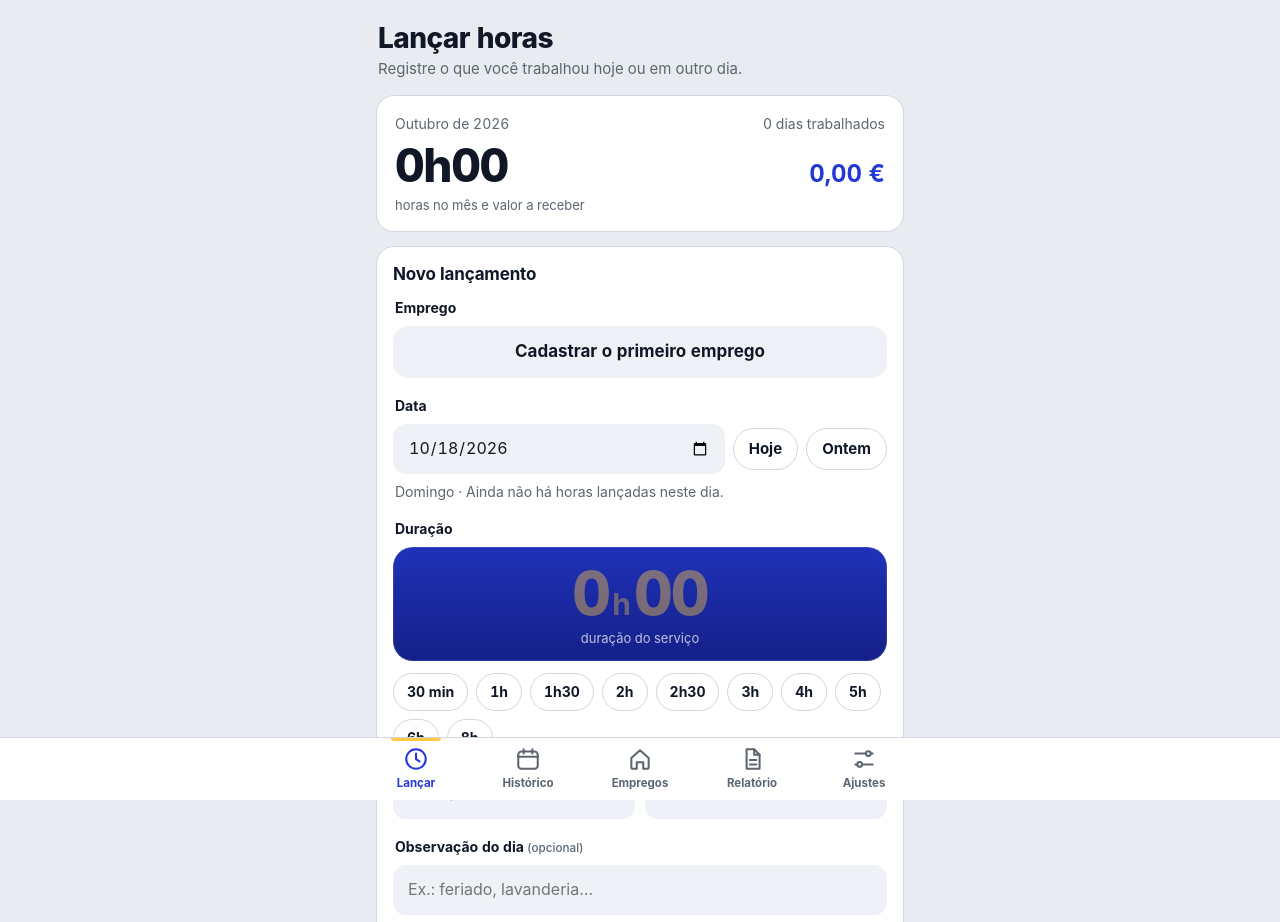
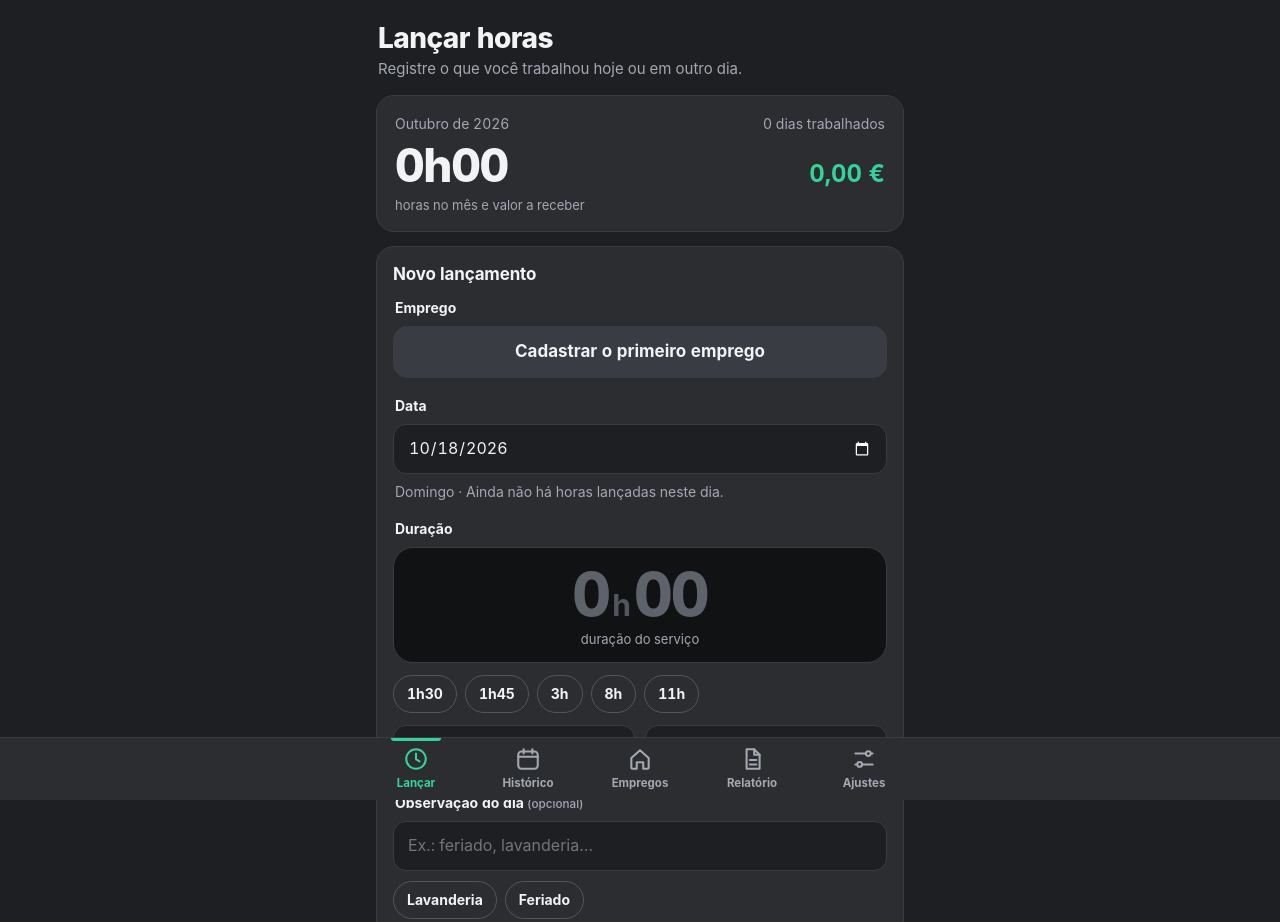
Before and after one commit to AnaKarolinaSR94/Assistente-de-Horas, a plain HTML site: page index.html in a window 1280 px wide. Shown: the top 922 px of the page. Drawn offline with Linux system fonts and the light colour scheme.

Commit message:
Atualização V0.1

```diff
--- a/app.js
+++ b/app.js
@@ -3,7 +3,7 @@
   'use strict';
 
   var L = window.Logic;
-  var APP_VERSION = '1.0.0';
+  var APP_VERSION = '1.1.0';
   var KEY = 'bancoDeHoras.v1';
   var KEY_LAST_JOB = 'bancoDeHoras.lastJob';
   var KEY_IOS_HINT = 'bancoDeHoras.iosHintDismissed';
@@ -187,7 +187,7 @@
     if (!hh) return mm + ' min';
     return mm ? hh + 'h' + mm : hh + 'h';
   }
-  var QUICK = [30, 60, 90, 120, 150, 180, 240, 300, 360, 480];
+  var QUICK = [90, 105, 180, 480, 660]; // 1h30, 1h45, 3h, 8h, 11h
 
   function durationPicker(initial, onChange) {
     var minutes = 0;
@@ -333,8 +333,6 @@
       if (!L.isValidISO(home.date.value)) { home.date.value = ui.date; return; }
       ui.date = home.date.value; ui.dateTouched = true; home.syncDay();
     });
-    function setDate(iso) { ui.date = iso; ui.dateTouched = true; home.date.value = iso; home.syncDay(); }
-    home.setDate = setDate;
     home.dur = durationPicker(0);
     home.note = noteField();
     home.noteOnly = h('button', { class: 'btn btn-secondary', type: 'button', disabled: true, onclick: saveNoteOnly }, 'Salvar só a observação');
@@ -347,11 +345,7 @@
     root.appendChild(h('section', { class: 'card' },
       h('h2', null, 'Novo lançamento'),
       field('Emprego', '', home.jobPicker.el),
-      field('Data', '', h('div', { class: 'date-row' },
-        home.date,
-        h('button', { class: 'chip', type: 'button', onclick: function () { setDate(L.todayISO()); } }, 'Hoje'),
-        h('button', { class: 'chip', type: 'button', onclick: function () { setDate(L.addDays(L.todayISO(), -1)); } }, 'Ontem')),
-        home.dayHint),
+      field('Data', '', home.date, home.dayHint),
       field('Duração', '', home.dur.el),
       field('Observação do dia', '(opcional)', home.note.el),
       h('div', { class: 'btn-row' }, home.saveBtn, home.noteOnly)));
@@ -855,7 +849,7 @@
     root.appendChild(h('section', { class: 'card' },
       h('h2', null, 'Observações prontas'),
       sett.tplChips,
-      h('div', { class: 'date-row', style: 'margin-top:12px; grid-template-columns: 1fr auto' },
+      h('div', { style: 'margin-top:12px; display:grid; grid-template-columns:minmax(0,1fr) auto; gap:8px; align-items:center' },
         sett.tplInput,
         h('button', { class: 'chip', type: 'button', onclick: addTpl }, 'Adicionar'))));
     root.appendChild(h('section', { class: 'card' },
--- a/report.js
+++ b/report.js
@@ -8,9 +8,11 @@
 
   var INK = [16, 24, 40];
   var MUTED = [91, 102, 114];
-  var BRAND = [36, 56, 214];
+  var BRAND = [43, 45, 49];      // cabeçalho cinza-escuro
+  var ACCENT = [16, 163, 111];   // menta mais escura, legível no papel
   var LINE = [208, 214, 224];
-  var ZEBRA = [243, 245, 250];
+  var ZEBRA = [243, 246, 245];
+  var SOFT = [225, 244, 236];    // fundo claro de totais
 
   // As fontes padrão do PDF só cobrem Latin-1 + alguns símbolos. O resto é simplificado
   // (ex.: "ł" vira "l") para nunca sair texto quebrado no relatório.
@@ -47,7 +49,7 @@
       doc.text('Nome: ' + pdfSafe(opts.name), M, y); y += 5.5;
     }
     doc.text('Período: de ' + Logic.formatDateBR(report.start) + ' a ' + Logic.formatDateBR(report.end), M, y);
-    doc.setDrawColor(BRAND[0], BRAND[1], BRAND[2]); doc.setLineWidth(0.8);
+    doc.setDrawColor(ACCENT[0], ACCENT[1], ACCENT[2]); doc.setLineWidth(0.8);
     doc.line(M, y + 4, pageW - M, y + 4);
 
     // Tabela principal: uma linha por dia e serviço
@@ -82,7 +84,7 @@
       showFoot: 'lastPage',
       styles: { font: 'helvetica', fontSize: 9.5, cellPadding: { top: 2.4, bottom: 2.4, left: 2.6, right: 2.6 }, textColor: INK, lineColor: LINE, lineWidth: 0.1, valign: 'middle' },
       headStyles: { fillColor: BRAND, textColor: [255, 255, 255], fontStyle: 'bold', lineColor: BRAND },
-      footStyles: { fillColor: [226, 232, 255], textColor: INK, fontStyle: 'bold', fontSize: 10.5 },
+      footStyles: { fillColor: SOFT, textColor: INK, fontStyle: 'bold', fontSize: 10.5 },
       columnStyles: {
         date: { cellWidth: 25 },
         weekday: { cellWidth: 22 },
@@ -144,7 +146,7 @@
         columns: cols,
         body: rows,
         styles: { font: 'helvetica', fontSize: 9.5, cellPadding: { top: 2.2, bottom: 2.2, left: 2.6, right: 2.6 }, textColor: INK, lineColor: LINE, lineWidth: 0.1 },
-        headStyles: { fillColor: [226, 232, 255], textColor: INK, fontStyle: 'bold', lineColor: LINE },
+        headStyles: { fillColor: SOFT, textColor: INK, fontStyle: 'bold', lineColor: LINE },
         columnStyles: { name: { cellWidth: 48 }, address: { cellWidth: 'auto' }, days: { cellWidth: 16, halign: 'right' }, hours: { cellWidth: 22, halign: 'right', fontStyle: 'bold' } },
         didParseCell: function (data) {
           if (data.section === 'head' && (data.column.dataKey === 'days' || data.column.dataKey === 'hours')) data.cell.styles.halign = 'right';
--- a/style.css
+++ b/style.css
@@ -1,37 +1,22 @@
-/* Banco de Horas — visual de relógio de ponto: painel azul-cobalto com dígitos âmbar como peça central,
-   o resto fica calmo e plano. */
+/* Banco de Horas — tema escuro fixo (tons de preto e cinza), destaque em verde menta.
+   Peça central: o painel de duração, que fica cinza enquanto vazio e acende em menta quando as horas são escolhidas. */
 :root {
-  --bg: #E8ECF1;
-  --surface: #FFFFFF;
-  --ink: #101828;
-  --muted: #5B6672;
-  --brand: #2438D6;
-  --brand-ink: #FFFFFF;
-  --panel-top: #1F31B8;
-  --panel-bot: #142088;
-  --amber: #FFC83D;
-  --line: #D0D6E0;
-  --chip: #EEF1F6;
-  --danger: #B42318;
-  --note-bg: #FFF4D1;
-  --note-ink: #5C4400;
+  color-scheme: dark;
+  --bg: #1E1F22;          /* fundo da página */
+  --surface: #2B2D31;     /* cartões */
+  --input: #1E1F22;       /* campos de texto (poço mais escuro) */
+  --chip: #3A3C43;        /* botões secundários */
+  --ink: #F2F3F5;
+  --muted: #A3A8B1;
+  --brand: #34D399;       /* menta */
+  --brand-ink: #062A1C;   /* texto sobre a menta */
+  --line: #3A3C42;
+  --line-strong: #52555E;
+  --danger: #F87171;
+  --note-bg: rgba(52, 211, 153, .14);
+  --note-ink: #A7F0CF;
   --tab-h: 62px;
   --font: ui-rounded, -apple-system, BlinkMacSystemFont, "SF Pro Rounded", "Segoe UI", Roboto, system-ui, sans-serif;
-}
-@media (prefers-color-scheme: dark) {
-  :root {
-    --bg: #0D1120;
-    --surface: #171C2F;
-    --ink: #EEF1F8;
-    --muted: #9AA4B7;
-    --brand: #8393FF;
-    --brand-ink: #0D1120;
-    --line: #2A3249;
-    --chip: #222942;
-    --danger: #FF8E84;
-    --note-bg: #3A2F0B;
-    --note-ink: #FFE29A;
-  }
 }
 
 * { box-sizing: border-box; -webkit-tap-highlight-color: transparent; }
@@ -84,10 +69,10 @@ button { cursor: pointer; }
 .label small { font-weight: 500; color: var(--muted); }
 .input, .select {
   display: block; width: 100%; max-width: 100%; min-width: 0; min-height: 50px; padding: 11px 14px;
-  background: var(--chip); border: 1.5px solid transparent; border-radius: 13px;
+  background: var(--input); border: 1.5px solid var(--line); border-radius: 13px;
   font-size: 16px; -webkit-appearance: none; appearance: none; text-align: left;
 }
-.input:focus, .select:focus { outline: none; border-color: var(--brand); background: var(--surface); }
+.input:focus, .select:focus { outline: none; border-color: var(--brand); }
 textarea.input { resize: vertical; min-height: 76px; }
 input[type="date"].input { min-width: 0; max-width: 100%; }
 input[type="date"].input::-webkit-date-and-time-value { text-align: left; }
@@ -98,13 +83,11 @@ input[type="date"].input::-webkit-date-and-time-value { text-align: left; }
 }
 .row2 { display: grid; grid-template-columns: minmax(0, 1fr) minmax(0, 1fr); gap: 10px; }
 .row2 > * { min-width: 0; }
-.date-row { display: grid; grid-template-columns: minmax(0, 1fr) auto auto; gap: 8px; align-items: center; }
-.date-row > * { min-width: 0; }
 
 /* ---------- chips ---------- */
 .chips { display: flex; flex-wrap: wrap; gap: 8px; }
 .chip {
-  border: 1.5px solid var(--line); background: var(--surface); color: var(--ink);
+  border: 1.5px solid var(--line-strong); background: transparent; color: var(--ink);
   border-radius: 999px; padding: 9px 15px; font-weight: 650; font-size: 15px; min-height: 42px;
 }
 .chip.on { background: var(--brand); border-color: var(--brand); color: var(--brand-ink); }
@@ -134,14 +117,17 @@ input[type="date"].input::-webkit-date-and-time-value { text-align: left; }
 
 /* ---------- painel de duração (relógio de ponto) ---------- */
 .panel {
-  background: linear-gradient(180deg, var(--panel-top), var(--panel-bot));
-  border-radius: 20px; padding: 16px 18px 14px; margin-bottom: 12px; text-align: center;
-  box-shadow: inset 0 0 0 1px rgba(255,255,255,.1);
+  background: #111214; border: 1px solid var(--line); border-radius: 20px;
+  padding: 16px 18px 14px; margin-bottom: 12px; text-align: center;
 }
-.readout { color: var(--amber); font-size: 60px; line-height: 1; font-weight: 800; letter-spacing: -0.03em; }
+.readout {
+  color: var(--brand); font-size: 60px; line-height: 1; font-weight: 800; letter-spacing: -0.03em;
+  text-shadow: 0 0 28px rgba(52, 211, 153, .35);
+  transition: color .3s ease, text-shadow .3s ease;
+}
 .readout .u { font-size: 30px; font-weight: 700; margin: 0 3px; opacity: .85; letter-spacing: 0; }
-.readout.empty { color: rgba(255, 200, 61, .42); }
-.panel-cap { margin-top: 6px; font-size: 13px; color: rgba(255,255,255,.72); }
+.readout.empty { color: #5E626B; text-shadow: none; }
+.panel-cap { margin-top: 6px; font-size: 13px; color: var(--muted); }
 .quick { margin-bottom: 12px; }
 
 /* ---------- listas ---------- */
@@ -192,7 +178,7 @@ input[type="date"].input::-webkit-date-and-time-value { text-align: left; }
 .kv span:last-child { font-weight: 750; text-align: right; }
 
 /* avisos */
-.banner { background: var(--note-bg); color: var(--note-ink); border-radius: 16px; padding: 14px 16px; margin-bottom: 14px; font-size: 15px; }
+.banner { background: var(--note-bg); color: var(--note-ink); border: 1px solid rgba(52, 211, 153, .3); border-radius: 16px; padding: 14px 16px; margin-bottom: 14px; font-size: 15px; }
 .banner strong { display: block; margin-bottom: 2px; }
 .banner .link-btn { color: inherit; text-decoration: underline; padding-left: 0; }
 
@@ -211,7 +197,7 @@ input[type="date"].input::-webkit-date-and-time-value { text-align: left; }
 .tab svg { width: 26px; height: 26px; fill: none; stroke: currentColor; stroke-width: 1.9; stroke-linecap: round; stroke-linejoin: round; }
 .tab[aria-current="page"] { color: var(--brand); }
 .tab[aria-current="page"]::before {
-  content: ""; position: absolute; top: 0; left: 28%; right: 28%; height: 3px; border-radius: 0 0 3px 3px; background: var(--amber);
+  content: ""; position: absolute; top: 0; left: 28%; right: 28%; height: 3px; border-radius: 0 0 3px 3px; background: var(--brand);
 }
 
 /* ---------- aviso rápido ---------- */
@@ -219,18 +205,18 @@ input[type="date"].input::-webkit-date-and-time-value { text-align: left; }
   position: fixed; left: 50%; bottom: calc(var(--tab-h) + env(safe-area-inset-bottom) + 14px); z-index: 60;
   transform: translate(-50%, 16px); opacity: 0; pointer-events: none;
   width: calc(100% - 28px); max-width: 520px; display: flex; align-items: center; justify-content: space-between; gap: 12px;
-  background: #101828; color: #fff; padding: 13px 16px; border-radius: 14px; font-size: 15px; font-weight: 600;
+  background: #383A40; color: var(--ink); border: 1px solid var(--line-strong); padding: 13px 16px; border-radius: 14px; font-size: 15px; font-weight: 600; box-shadow: 0 8px 24px rgba(0, 0, 0, .45);
   transition: opacity .18s, transform .18s;
 }
 #toast.show { opacity: 1; transform: translate(-50%, 0); }
-.toast-action { pointer-events: auto; background: none; border: 0; color: var(--amber); font-weight: 800; font-size: 15px; padding: 6px 4px; white-space: nowrap; }
+.toast-action { pointer-events: auto; background: none; border: 0; color: var(--brand); font-weight: 800; font-size: 15px; padding: 6px 4px; white-space: nowrap; }
 
 /* ---------- janelas (sheets) ---------- */
 .layer { position: fixed; inset: 0; z-index: 50; }
-.backdrop { position: absolute; inset: 0; background: rgba(8, 12, 28, .5); opacity: 0; transition: opacity .2s; }
+.backdrop { position: absolute; inset: 0; background: rgba(0, 0, 0, .62); opacity: 0; transition: opacity .2s; }
 .sheet {
   position: absolute; left: 0; right: 0; bottom: 0; margin: 0 auto; max-width: 560px; max-height: 92vh; max-height: 92dvh;
-  display: flex; flex-direction: column; background: var(--bg); border-radius: 24px 24px 0 0;
+  display: flex; flex-direction: column; background: var(--bg); border: 1px solid var(--line); border-bottom: 0; border-radius: 24px 24px 0 0;
   transform: translateY(100%); transition: transform .24s cubic-bezier(.2, .8, .2, 1);
 }
 .layer.open .backdrop { opacity: 1; }
--- a/sw.js
+++ b/sw.js
@@ -1,6 +1,6 @@
 /* Service worker: guarda os arquivos do app no aparelho para funcionar sem internet.
    Dica: ao publicar uma atualização, troque o número da VERSION para o aparelho baixar tudo de novo. */
-var VERSION = 'banco-de-horas-1.0.0';
+var VERSION = 'banco-de-horas-1.1.0';
 var ASSETS = [
   './', 'index.html', 'style.css', 'app.js', 'logic.js', 'report.js',
   'lib/jspdf.umd.min.js', 'lib/jspdf.plugin.autotable.min.js',
```
Also changed, not shown: index.html (+2 -2 lines), icons/apple-touch-icon.png, icons/favicon.png, icons/icon-192.png, icons/icon-512.png, manifest.webmanifest.
